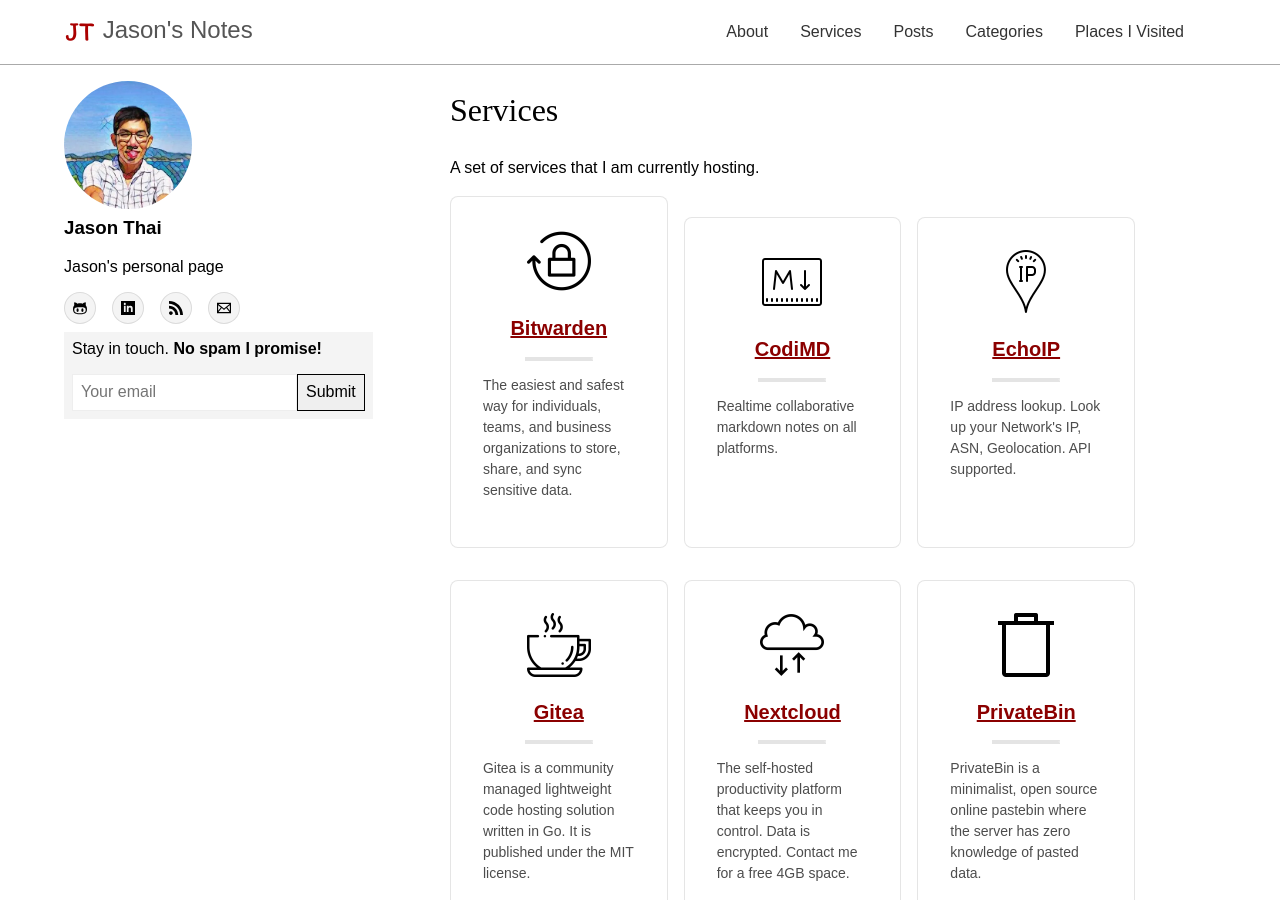
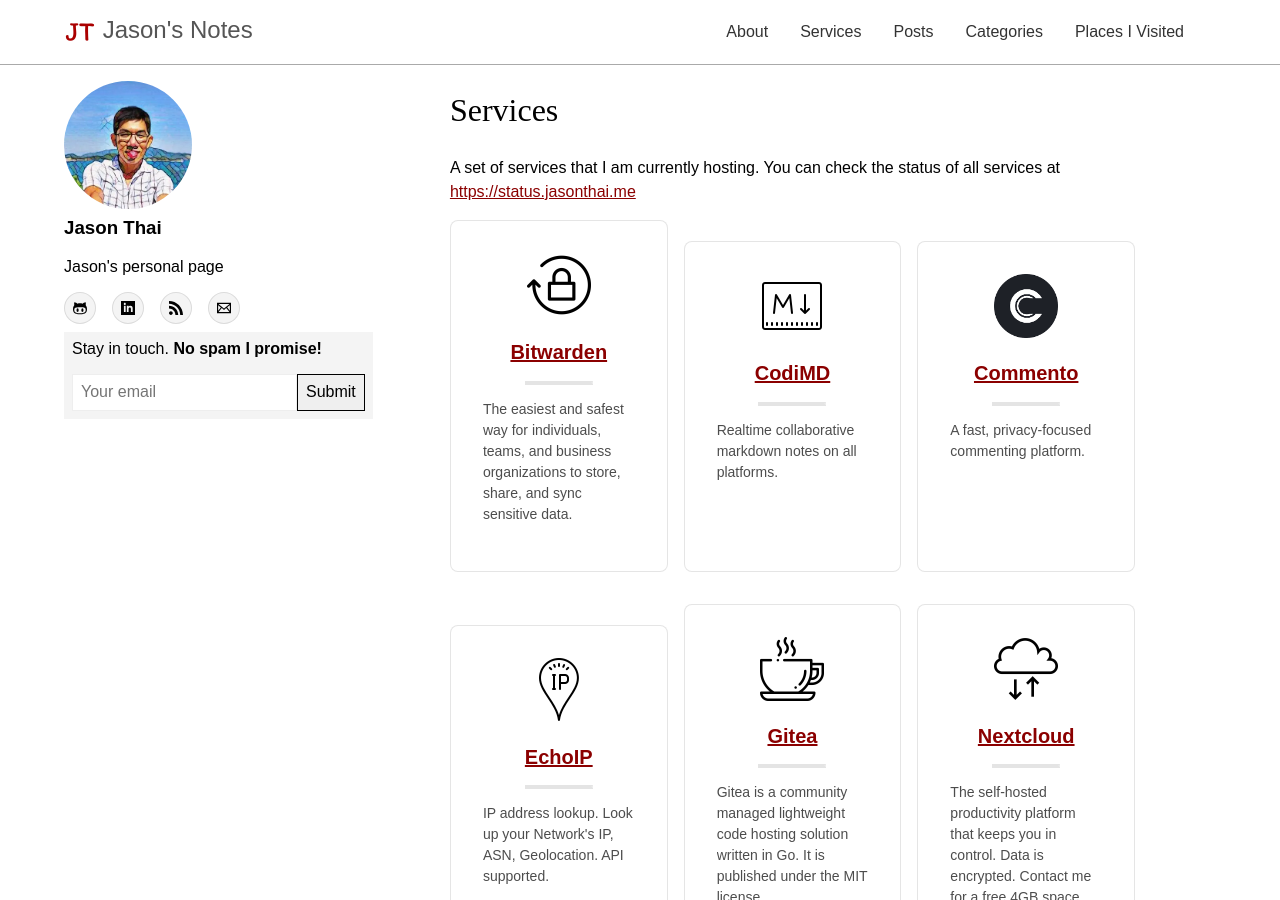
Before and after one commit to jasontthai/jasonthai.me, a Jekyll site: the page built from services.html, in a window 1280 px wide and 900 px high. Built offline with Jekyll 4.4.1, drawn with Linux system fonts in a browser that asks for light colours.

Commit message:
add commento and status

```diff
--- a/_data/services.yml
+++ b/_data/services.yml
@@ -7,6 +7,11 @@
   description: Realtime collaborative markdown notes on all platforms. <br> <br> <br>
   url: https://md.jasonthai.me
   icon: /assets/img/services/markdown.png
+
+- name: Commento
+  description: A fast, privacy-focused commenting platform. <br><br><br><br>
+  url: https://commento.jasonthai.me
+  icon: /assets/img/services/commento.png
 
 - name: EchoIP
   description: IP address lookup. Look up your Network's IP, ASN, Geolocation. API supported. <br> <br>
--- a/services.html
+++ b/services.html
@@ -3,7 +3,7 @@
 title: Services
 description: Free services that I hosted
 ---
-A set of services that I am currently hosting.
+A set of services that I am currently hosting. You can check the status of all services at <a href="https://status.jasonthai.me">https://status.jasonthai.me</a>
 
 <div>
     <div class="flex-auto">
```
Also changed, not shown: assets/img/services/commento.png (added).
